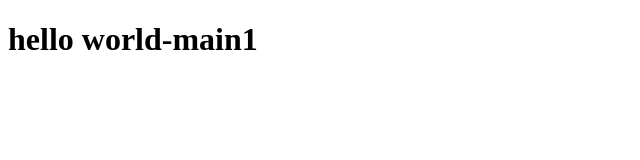
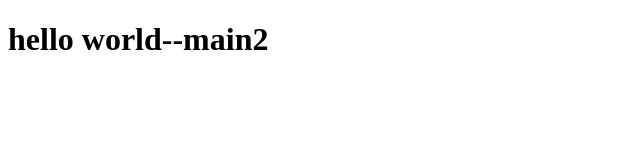
Before and after one commit to hasinipriya28-student/demo-3, a plain HTML site: page index.html in a window 1280 px wide. Shown: the full height of the page, 0-640 px from the left. Drawn offline with Linux system fonts and the light colour scheme.

Commit message:
changes in main

```diff
--- a/index.html
+++ b/index.html
@@ -6,8 +6,6 @@
     <title>Document</title>
 </head>
 <body>
-    <h1>hello world-main1</h1>
-
-
+    <h1>hello world--main2</h1>
 </body>
 </html>
```
